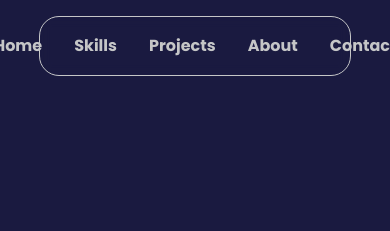
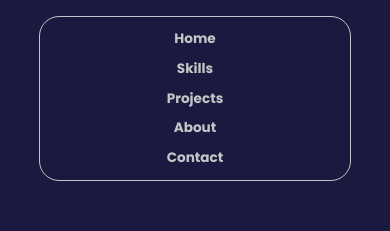
Before and after one commit to Youssef-Atef-20/Portfolio4, a plain HTML site: page index.html in a window 390 px wide. Shown: the top 231 px of the page. Drawn offline with nearby package versions, Linux system fonts and the light colour scheme.

Commit message:
Update index.html

```diff
--- a/index.html
+++ b/index.html
@@ -14,8 +14,27 @@
     }
     * { box-sizing:border-box; margin:0; padding:0 }
     body { font-family:'Poppins',sans-serif; background:var(--main-color); color:var(--secondary-color); line-height:1.6; scroll-behavior:smooth }
-    nav { display:flex; justify-content:center; gap:2rem; padding:1rem; border:1px solid var(--secondary-color); border-radius:20px; margin:1rem auto; width:80%; backdrop-filter:blur(6px) }
-    nav a { color:var(--secondary-color); text-decoration:none; font-weight:600; transition:color .3s }
+
+    nav {
+      display:flex;
+      justify-content:center;
+      gap:2rem;
+      padding:1rem;
+      border:1px solid var(--secondary-color);
+      border-radius:20px;
+      margin:1rem auto;
+      width:80%;
+      backdrop-filter:blur(6px);
+      flex-wrap:wrap; /* يخلي اللينكات تلف تحت بعض لو الشاشة صغرت */
+    }
+
+    nav a {
+      color:var(--secondary-color);
+      text-decoration:none;
+      font-weight:600;
+      font-size:1rem;
+      transition:color .3s;
+    }
     nav a:hover { color:var(--accent-color) }
 
     header { display:flex; flex-wrap:wrap; align-items:center; justify-content:center; text-align:center; min-height:90vh; gap:2rem; padding:2rem }
@@ -42,6 +61,17 @@
     input,textarea { width:100%; margin-bottom:1rem; padding:.8rem; border:none; border-radius:8px; background:#1a1a40; color:white }
     button { background:var(--accent-color); border:none; color:#000; font-weight:700; padding:.8rem; width:100%; border-radius:8px; cursor:pointer; transition:transform .2s }
     button:hover { transform:scale(1.03) }
+
+    /* الميديا كويري لتصغير القائمة على الشاشات الصغيرة */
+    @media(max-width:700px){
+      nav { gap:1rem; padding:0.7rem; }
+      nav a { font-size:0.9rem; }
+    }
+
+    @media(max-width:500px){
+      nav { flex-direction:column; align-items:center; gap:0.5rem; }
+      nav a { font-size:0.85rem; }
+    }
 
     @media(max-width:600px){ header{flex-direction:column} .about{flex-direction:column;text-align:center} }
   </style>
```
